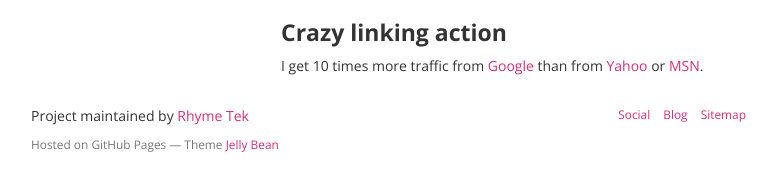
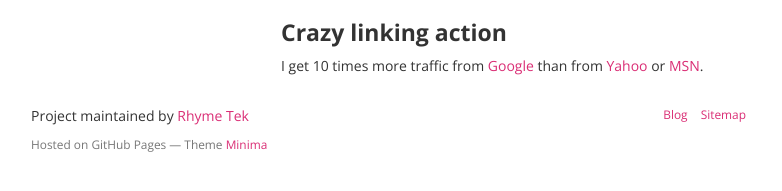
Before and after one commit to RimeCoOfficial/Minima, a Jekyll site: the page built from index.md, in a window 1280 px wide and 900 px high, scrolled down 2327 px. Shown: the part 694-885 px from the top of the window, without its empty margins (249-1031 px from the left). Built offline with Jekyll 4.4.1, drawn with Linux system fonts in a browser that asks for light colours; nearby versions of some CDN libraries; our own code applies the rules of GitHub Pages for plain Markdown files.

Commit message:
Update footer.html

```diff
--- a/_includes/footer.html
+++ b/_includes/footer.html
@@ -4,12 +4,6 @@
     <div class="container">
 
       <ul class="small list-inline pull-right">
-        <!-- <li><a href="http://rimeofficial.github.io/about">About</a></li> -->
-        <!-- <li><a href="http://rimeofficial.github.io/press">Press</a></li> -->
-        <!-- <li><a href="http://rimeofficial.github.io/jobs">Jobs</a></li> -->
-        <!-- <li><a href="http://rimeofficial.github.io/privacy">Privacy</a></li> -->
-        <!-- <li><a href="http://rimeofficial.github.io/terms">Terms</a></li> -->
-        <li><a href="http://rime.co/@{{ site.app.social }}">Social</a></li>
         <li><a href="http://{{ site.app.blog }}">Blog</a></li>
         <li><a href="{{ site.baseurl }}/sitemap.xml">Sitemap</a></li>
       </ul>
@@ -17,12 +11,12 @@
       <div class="pull-left">
         <p>
           <!-- Project maintained by <strong><a href="http://github.com/{{ site.github.username }}">{{ site.github.username }}</a></strong> -->
-          Project maintained by <a href="http://{{ site.app.www }}">{{ site.app.name }}</a>
+          Project maintained by <a href="http://{{ site.app.url }}">{{ site.app.name }}</a>
         </p>
 
         <ul class="list-unstyled">
           <li class="small text-muted">
-            Hosted on GitHub Pages &mdash; Theme <a href="http://github.com/Rimeofficial/jelly-bean">Jelly Bean</a>
+            Hosted on GitHub Pages &mdash; Theme <a href="{{ site.baseurl }}">{{ site.title }}</a>
           </li>
         </ul>
       </div>
```
